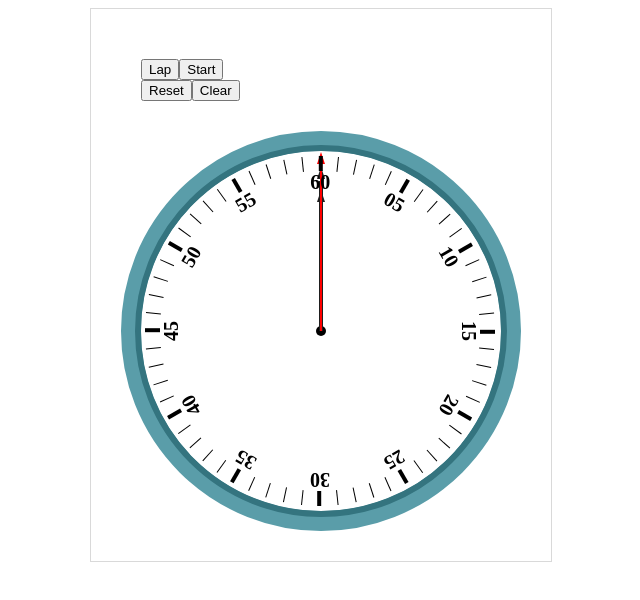
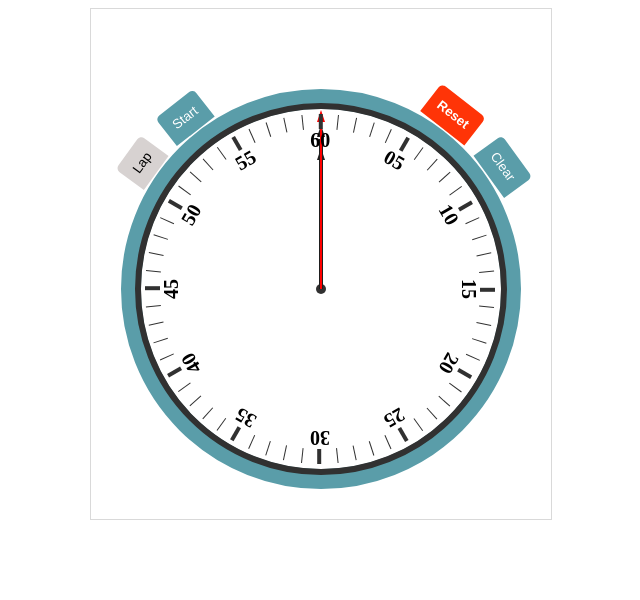
Before and after one commit to beasiteri/stopwatch, an Angular app: page / in a window 1280 px wide. Shown: the top 600 px of the page, without its empty margins (319-959 px from the left). Built offline with nearby package versions, Linux system fonts and the light colour scheme.

Commit message:
Style the buttons

```diff
--- a/src/app/stopwatch/stopwatch.component.scss
+++ b/src/app/stopwatch/stopwatch.component.scss
@@ -18,12 +18,12 @@
       background-color: #fff;
       border-radius: 50%;
       height: 100%;
-      outline: 6px solid #34747f;
+      outline: 6px solid #313131;
       position: absolute;
       width: 100%;
 
       .stopwatch-center {
-        background-color: black;
+        background-color: #313131;
         border-radius: 50%;
         height: 10px;
         left: 50%;
@@ -114,7 +114,7 @@
         transform-origin: top;
 
         &::before {
-          background-color: black;
+          background-color: #313131;
           bottom: 100%;
           content: '';
           height: 15px;
@@ -138,4 +138,48 @@
       }
     }
   }
+
+  /* ---------- Buttons ---------- */
+  button {
+    background-color: #5a9da9;
+    border-radius: 5px 5px 0 0;
+    border: none;
+    padding: 10px;
+    cursor: pointer;
+  }
+
+  .lap-btn {
+    left: 30px;
+    position: absolute;
+    transform: rotate(-54deg);
+    top: 136px;
+    background-color: #d7d2d1;
+  }
+
+  .start-stop-btn {
+    left: 70px;
+    position: absolute;
+    transform: rotate(-38deg);
+    top: 91px;
+    color: white;
+  }
+
+  .reset-btn {
+    right: 70px;
+    position: absolute;
+    transform: rotate(38deg);
+    top: 88px;
+    background-color: #ff3407;
+    color: white;
+    font-weight: bold;
+  }
+
+  .clear-lap-btn {
+    right: 22px;
+    position: absolute;
+    transform: rotate(54deg);
+    top: 140px;
+    background-color: #5a9da9;
+    color: white;
+  }
 }
```
